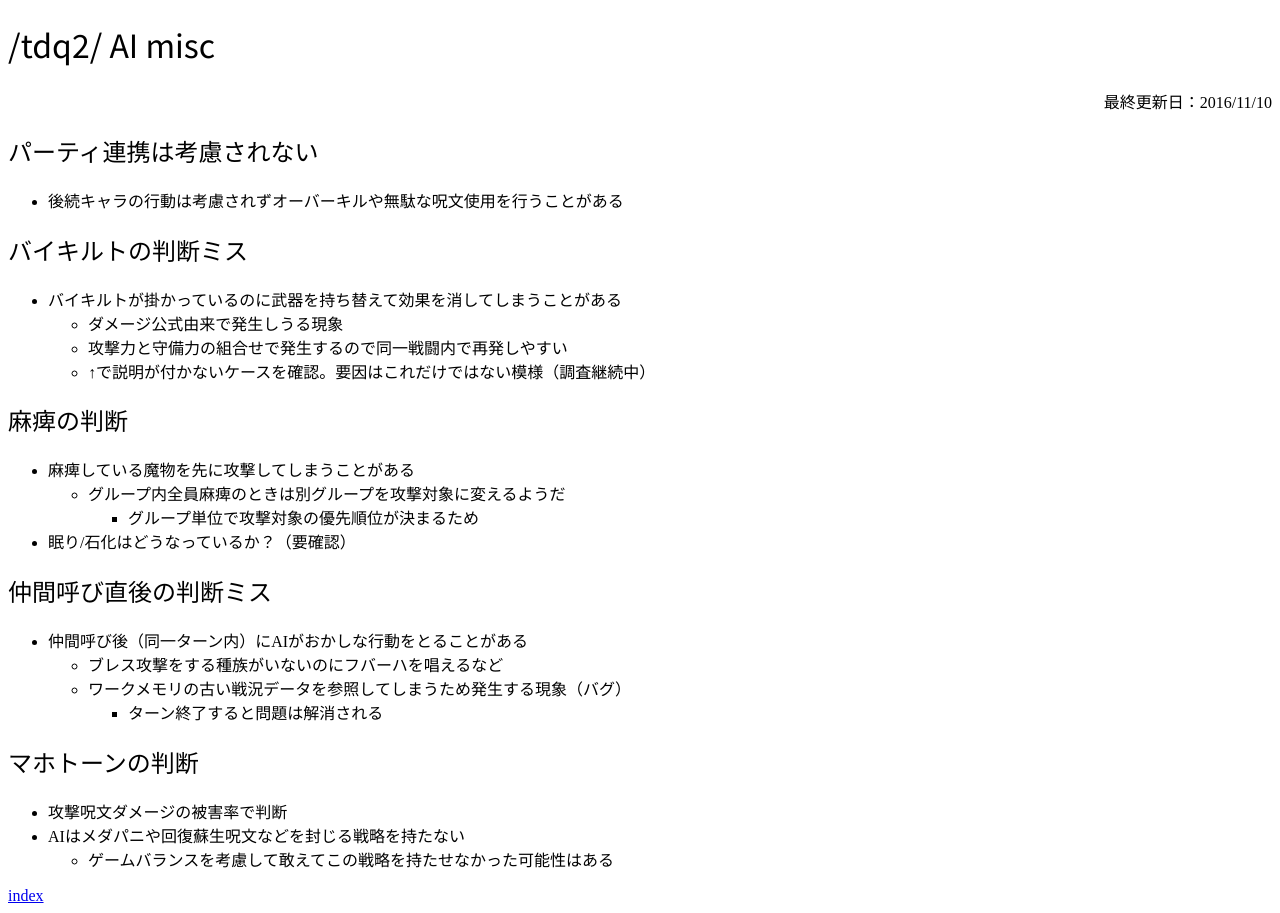
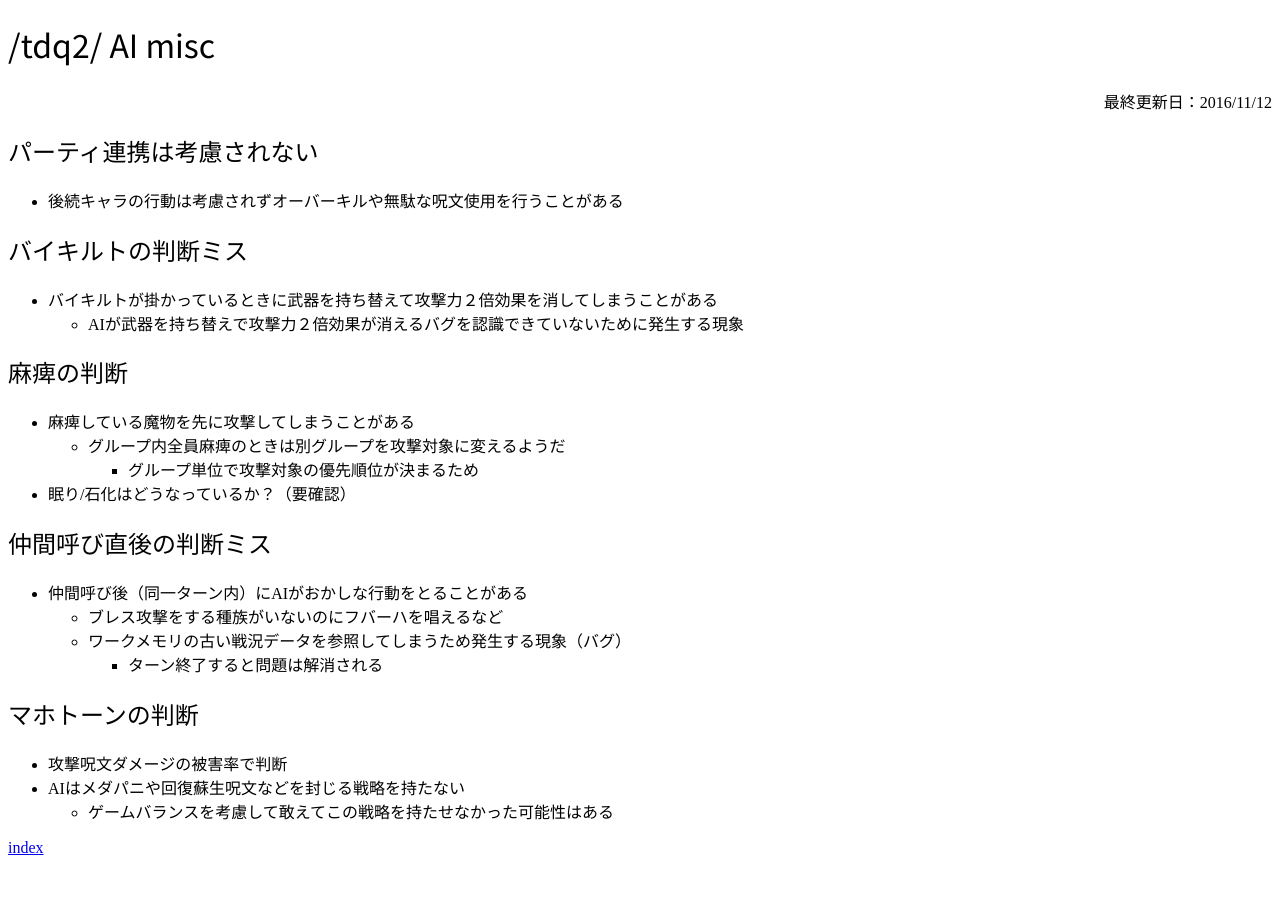
Before and after one commit to chiorex/TDQ_DATA_DAT, a Jekyll site: the page built from tdq2/ai_misc.md, in a window 1280 px wide. Built offline with Jekyll 4.4.1, drawn with Linux system fonts in a browser that asks for light colours; some web fonts are replaced.

Commit message:
[AI] バイキルトバグについて記載

```diff
--- a/tdq2/ai_misc.md
+++ b/tdq2/ai_misc.md
@@ -1,7 +1,7 @@
 ---
 layout: default
 title: AI misc
-update: 2016-11-10
+update: 2016-11-12
 ---
 
 ## パーティ連携は考慮されない
@@ -10,10 +10,8 @@ update: 2016-11-10
 
 ## バイキルトの判断ミス
 
-* バイキルトが掛かっているのに武器を持ち替えて効果を消してしまうことがある
-	* ダメージ公式由来で発生しうる現象
-	* 攻撃力と守備力の組合せで発生するので同一戦闘内で再発しやすい
-	* ↑で説明が付かないケースを確認。要因はこれだけではない模様（調査継続中）
+* バイキルトが掛かっているときに武器を持ち替えて攻撃力２倍効果を消してしまうことがある
+	* AIが武器を持ち替えで攻撃力２倍効果が消えるバグを認識できていないために発生する現象
 
 ## 麻痺の判断
 
```
